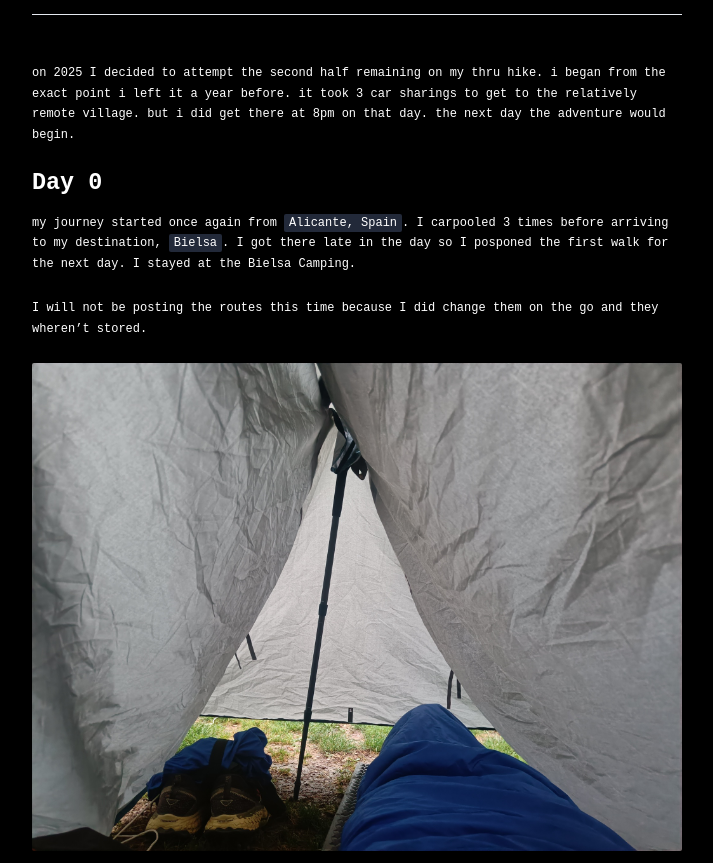
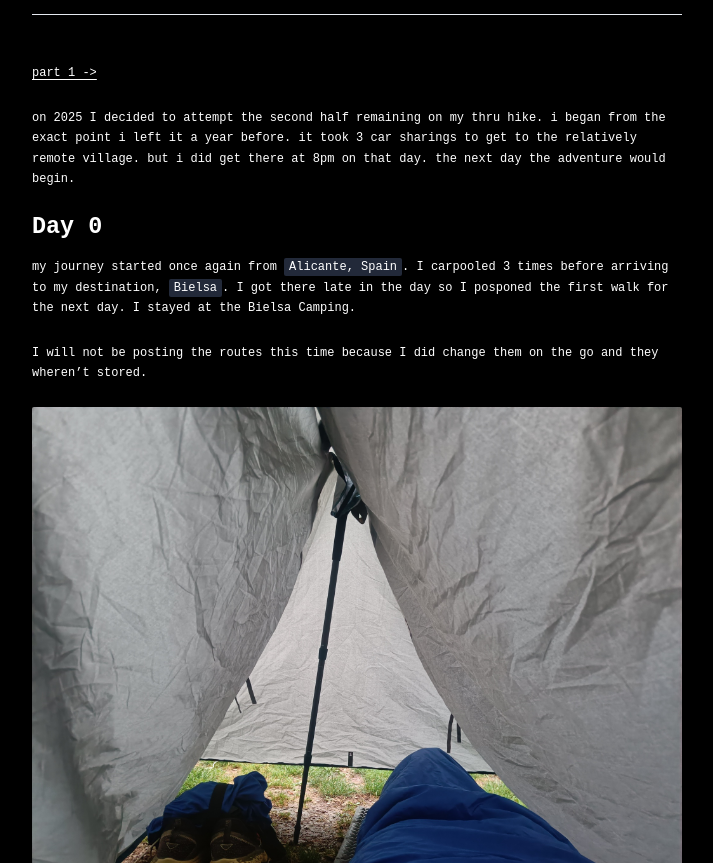
Before and after one commit to mdmrk/site, an Astro site: page /blog/pyrenean-thru-hike-part-2 in a window 1280 px wide. Shown: the part 866-1729 px from the top of the page, without its empty margins (283-996 px from the left). Built offline with nearby package versions, Linux system fonts and the light colour scheme; Astro itself is replaced by a stand-in of ours.

Commit message:
fix: part 1 link

```diff
--- a/src/content/blog/pyrenean-thru-hike-part-2.md
+++ b/src/content/blog/pyrenean-thru-hike-part-2.md
@@ -4,6 +4,8 @@ description: "telling my journey trying to cross the pyrenees by foot part 2"
 pubDate: "04/16/2026"
 heroImage: "/pyre.png"
 ---
+
+[part 1 ->](/blog/pyrenean-thru-hike)
 
 on 2025 I decided to attempt the second half remaining on my thru hike. i began from the exact point i left it a year before. it took 3 car sharings to get to the relatively remote village. but i did get there at 8pm on that day. the next day the adventure would begin.
 
```
